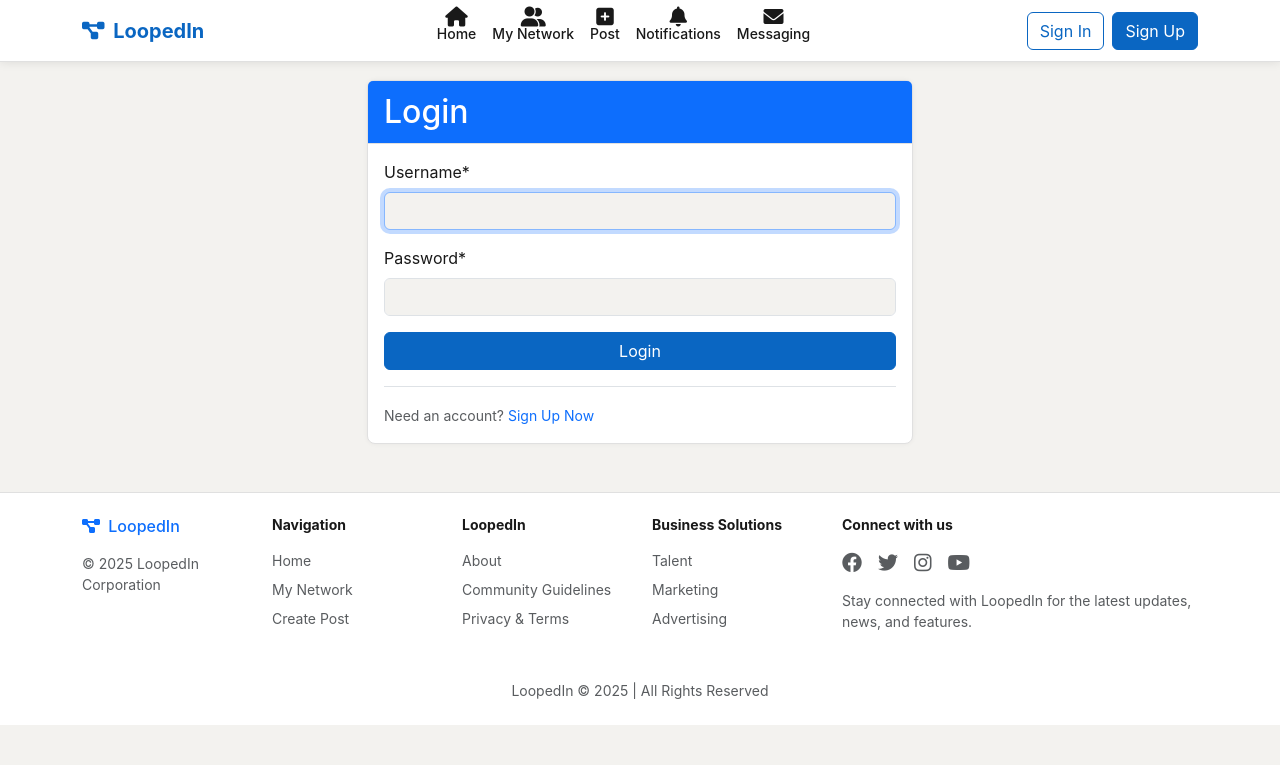
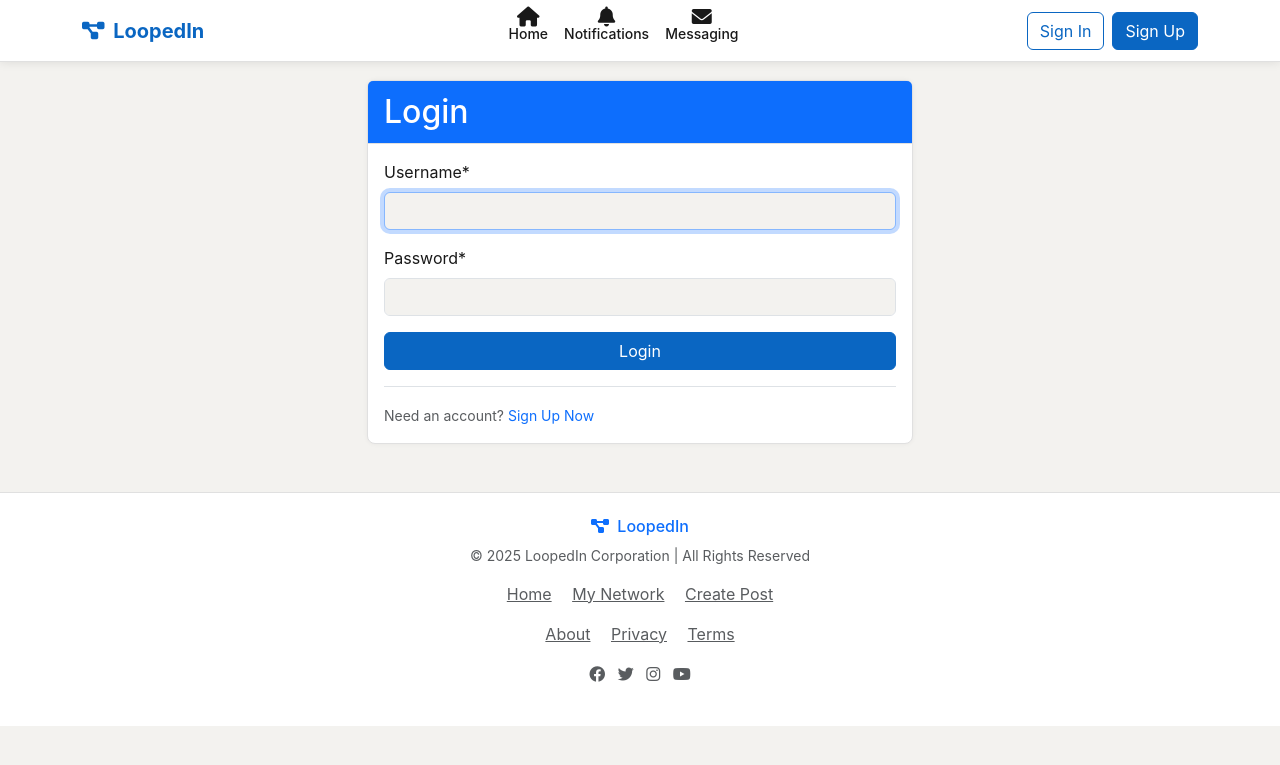
Before and after one commit to christopherece/loopedin_prj, a Django app: a page that uses templates/base.html in a window 1280 px wide. Shown: the top 765 px of the page. Run offline with Django 5.2, Linux system fonts and the light colour scheme; some libraries are stand-ins or nearby versions.

Commit message:
Modified DarkMode

```diff
--- a/templates/base.html
+++ b/templates/base.html
@@ -247,20 +247,8 @@
                             <span class="small">Home</span>
                         </a>
                     </li>
-                    <li class="nav-item">
-                        <a class="nav-link text-center" href="{% url 'chat-inbox' %}">
-                            <i class="fas fa-user-friends fa-lg d-block mb-1 position-relative">
-                                <span id="unread-messages-count" class="position-absolute top-0 start-100 translate-middle badge rounded-pill bg-danger" style="font-size: 0.5rem; display: none;">0</span>
-                            </i>
-                            <span class="small">My Network</span>
-                        </a>
-                    </li>
-                    <li class="nav-item">
-                        <a class="nav-link text-center" href="{% url 'post-create' %}">
-                            <i class="fas fa-plus-square fa-lg d-block mb-1"></i>
-                            <span class="small">Post</span>
-                        </a>
-                    </li>
+
+
                     <li class="nav-item">
                         <a class="nav-link text-center position-relative" href="{% url 'notifications' %}">
                             <i class="fas fa-bell fa-lg d-block mb-1">
@@ -275,7 +263,9 @@
                     </li>
                     <li class="nav-item">
                         <a class="nav-link text-center" href="{% url 'chat-inbox' %}">
-                            <i class="fas fa-envelope fa-lg d-block mb-1"></i>
+                            <i class="fas fa-envelope fa-lg d-block mb-1 position-relative">
+                                <span id="unread-messages-count" class="position-absolute top-0 start-100 translate-middle badge rounded-pill bg-danger" style="font-size: 0.5rem; display: none;">0</span>
+                            </i>
                             <span class="small">Messaging</span>
                         </a>
                     </li>
@@ -344,54 +334,31 @@
 
     <!-- Footer -->
     <footer class="mt-5 py-4" style="background-color: var(--linkedin-card-bg); border-top: 1px solid var(--linkedin-border);">
-        <div class="container">
-            <div class="row">
-                <div class="col-md-2 mb-3">
-                    <h6 class="text-primary mb-3"><i class="fas fa-project-diagram me-1"></i> LoopedIn</h6>
-                    <p class="small text-muted">&copy; {% now "Y" %} LoopedIn Corporation</p>
-                </div>
-                <div class="col-md-2 mb-3">
-                    <h6 class="small fw-bold mb-3">Navigation</h6>
-                    <ul class="list-unstyled small">
-                        <li class="mb-2"><a href="{% url 'home' %}" class="text-decoration-none text-muted">Home</a></li>
-                        <li class="mb-2"><a href="{% url 'chat-inbox' %}" class="text-decoration-none text-muted">My Network</a></li>
-                        <li class="mb-2"><a href="{% url 'post-create' %}" class="text-decoration-none text-muted">Create Post</a></li>
-                    </ul>
-                </div>
-                <div class="col-md-2 mb-3">
-                    <h6 class="small fw-bold mb-3">LoopedIn</h6>
-                    <ul class="list-unstyled small">
-                        <li class="mb-2"><a href="#" class="text-decoration-none text-muted">About</a></li>
-                        <li class="mb-2"><a href="#" class="text-decoration-none text-muted">Community Guidelines</a></li>
-                        <li class="mb-2"><a href="#" class="text-decoration-none text-muted">Privacy & Terms</a></li>
-                    </ul>
-                </div>
-                <div class="col-md-2 mb-3">
-                    <h6 class="small fw-bold mb-3">Business Solutions</h6>
-                    <ul class="list-unstyled small">
-                        <li class="mb-2"><a href="#" class="text-decoration-none text-muted">Talent</a></li>
-                        <li class="mb-2"><a href="#" class="text-decoration-none text-muted">Marketing</a></li>
-                        <li class="mb-2"><a href="#" class="text-decoration-none text-muted">Advertising</a></li>
-                    </ul>
-                </div>
-                <div class="col-md-4 mb-3">
-                    <h6 class="small fw-bold mb-3">Connect with us</h6>
-                    <div class="d-flex gap-3 mb-3">
-                        <a href="#" class="text-muted"><i class="fab fa-facebook fa-lg"></i></a>
-                        <a href="#" class="text-muted"><i class="fab fa-twitter fa-lg"></i></a>
-                        <a href="#" class="text-muted"><i class="fab fa-instagram fa-lg"></i></a>
-                        <a href="#" class="text-muted"><i class="fab fa-youtube fa-lg"></i></a>
-                    </div>
-                    <p class="small text-muted">Stay connected with LoopedIn for the latest updates, news, and features.</p>
-                </div>
+        <div class="container text-center">
+            <h6 class="text-primary mb-2"><i class="fas fa-project-diagram me-1"></i> LoopedIn</h6>
+            <p class="small text-muted mb-3">&copy; {% now "Y" %} LoopedIn Corporation | All Rights Reserved</p>
+
+            <div class="mb-3">
+                <a href="{% url 'home' %}" class="text-muted me-3">Home</a>
+                <a href="{% url 'chat-inbox' %}" class="text-muted me-3">My Network</a>
+                <a href="{% url 'post-create' %}" class="text-muted">Create Post</a>
             </div>
-            <div class="row mt-3">
-                <div class="col-12 text-center">
-                    <p class="small text-muted mb-0">LoopedIn &copy; {% now "Y" %} | All Rights Reserved</p>
-                </div>
+
+            <div class="mb-3">
+                <a href="#" class="text-muted me-3">About</a>
+                <a href="#" class="text-muted me-3">Privacy</a>
+                <a href="#" class="text-muted">Terms</a>
+            </div>
+
+            <div class="mb-3">
+                <a href="#" class="text-muted me-2"><i class="fab fa-facebook"></i></a>
+                <a href="#" class="text-muted me-2"><i class="fab fa-twitter"></i></a>
+                <a href="#" class="text-muted me-2"><i class="fab fa-instagram"></i></a>
+                <a href="#" class="text-muted"><i class="fab fa-youtube"></i></a>
             </div>
         </div>
     </footer>
+
 
     <!-- Post Creation Modal -->
     {% if user.is_authenticated %}
@@ -495,22 +462,6 @@
                     darkModeIcon.classList.add('fa-sun');
                     localStorage.setItem('theme', 'dark');
                 }
-                const btn = $(this);
-                const url = btn.data('url');
-
-                $.ajax({
-                    url: url,
-                    type: 'GET',
-                    success: function(data) {
-                        if (data.liked) {
-                            btn.addClass('active');
-                            btn.html(`<i class="fas fa-heart"></i> ${data.count}`);
-                        } else {
-                            btn.removeClass('active');
-                            btn.html(`<i class="far fa-heart"></i> ${data.count}`);
-                        }
-                    }
-                });
             });
 
             // Logout functionality
--- a/templates/posts/home.html
+++ b/templates/posts/home.html
@@ -146,7 +146,7 @@
                         {% for announcement in announcements %}
                             <li class="list-group-item">
                                 <div class="d-flex align-items-center mb-2">
-                                    <div class="event-date text-center me-3 bg-light rounded p-1" style="min-width: 60px;">
+                                    <div class="event-date text-center me-3 rounded p-1" style="min-width: 60px; background-color: var(--linkedin-light-blue); color: var(--linkedin-text);">
                                         <span class="d-block fw-bold">{{ announcement.event_date|date:"M" }}</span>
                                         <span class="d-block fs-4">{{ announcement.event_date|date:"d" }}</span>
                                     </div>
--- a/users/models.py
+++ b/users/models.py
@@ -17,8 +17,8 @@ class Profile(models.Model):
                 return self.image.url
         except Exception:
             pass
-        # Return a default image URL (from a CDN or placeholder service)
-        return f'https://via.placeholder.com/150?text={self.user.username[0].upper()}'
+        # Return a default SVG profile image
+        return static('img/default_profile.svg')
 
     def __str__(self):
         return f'{self.user.username} Profile'
```
Also changed, not shown: posts/views.py (+6 -7 lines), static/img/default_profile.html (added, +39 -0 lines), static/img/default_profile.svg (added).
